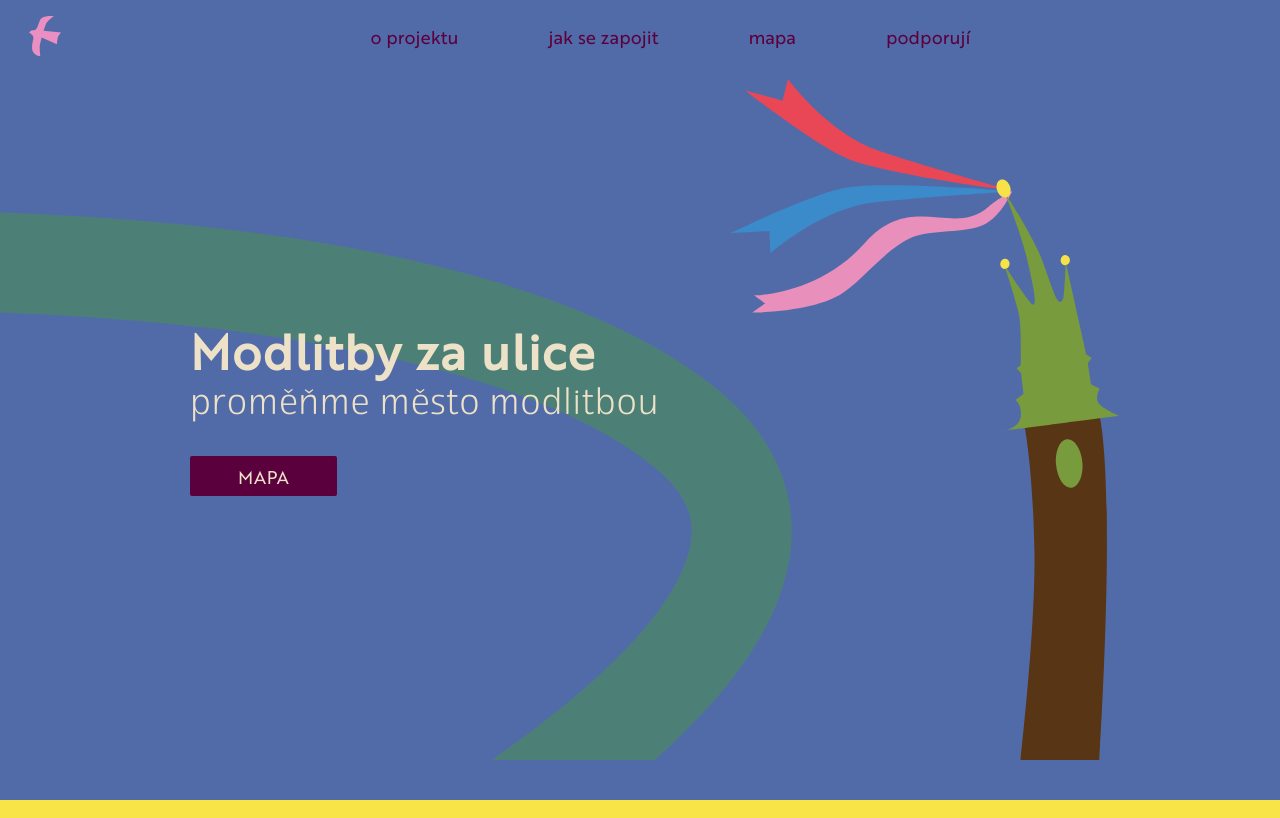
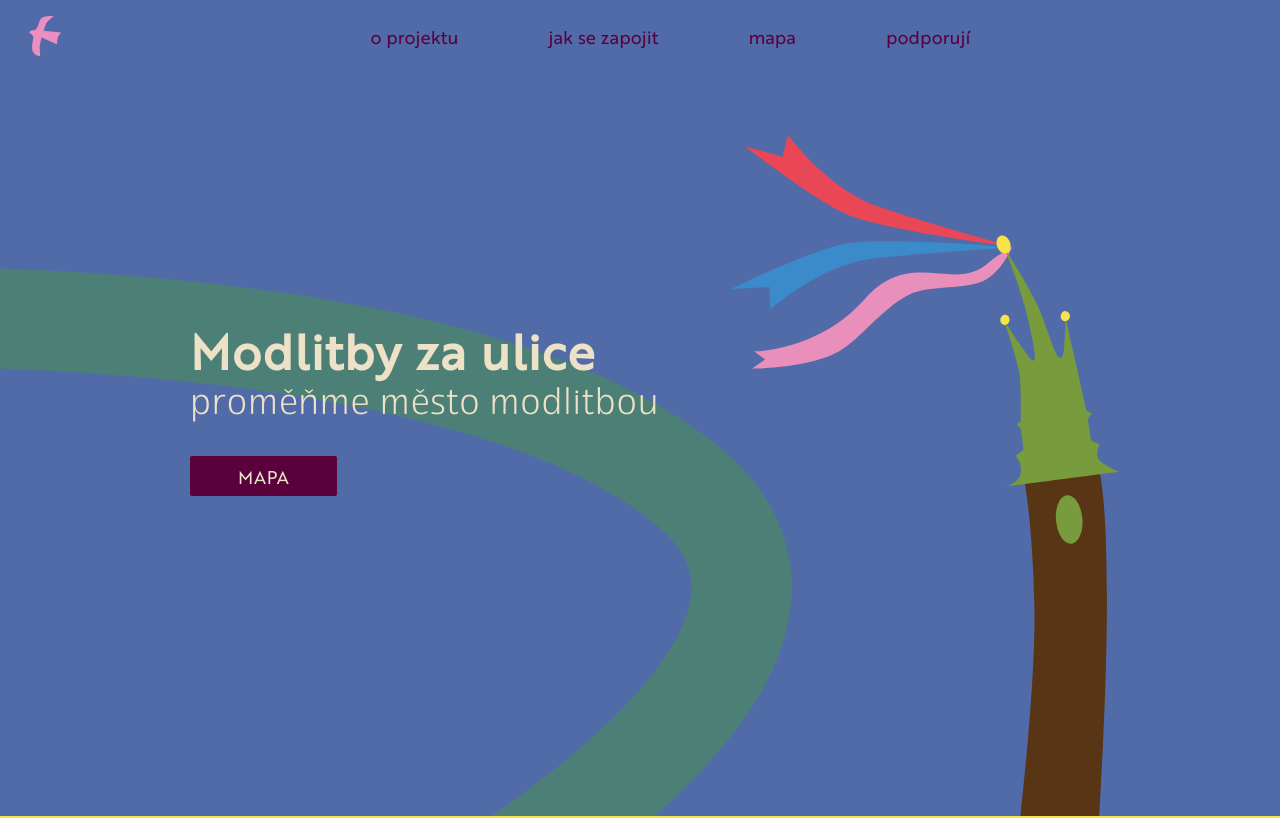
Before and after one commit to petrkucerak/modlitbyzaulice, a Next.js app: page / in a window 1280 px wide. Shown: the top 818 px of the page. Built offline with nearby package versions, Linux system fonts and the light colour scheme.

Commit message:
Position svg to button

```diff
--- a/app/page.js
+++ b/app/page.js
@@ -62,15 +62,20 @@ export default function Home() {
           "bg-darkBlue text-white min-h-[100vh] xl:text-lg 2xl:text-xl"
         }
       >
-        <CoverAnimation className="absolute w-full h-full" />
-        <div className="w-[90vw] max-w-[900px] z-10">
+        <CoverAnimation className="min-h-[100vh] w-full flex flex-col justify-end" />
+        <div className="w-[90vw] max-w-[900px] z-10 absolute">
           <h1 className="font-brother1816 tracking-wide font-bold text-2xl sm:text-5xl mb-2">
             Modlitby za&nbsp;ulice
           </h1>
           <p className="mb-10 font-eigerdals sm:text-4xl font-light tracking-wide">
             proměňme město modlitbou
           </p>
-          <Button className={`bg-wine transition-opacity duration-500 ${isVisible ? 'opacity-100' : 'opacity-0'}`} href={"/mapa"}>
+          <Button
+            className={`bg-wine transition-opacity duration-500 ${
+              isVisible ? "opacity-100" : "opacity-0"
+            }`}
+            href={"/mapa"}
+          >
             mapa
           </Button>
         </div>
```
Also changed, not shown: components/layout/cover-animation.js (+1 -11 lines).
